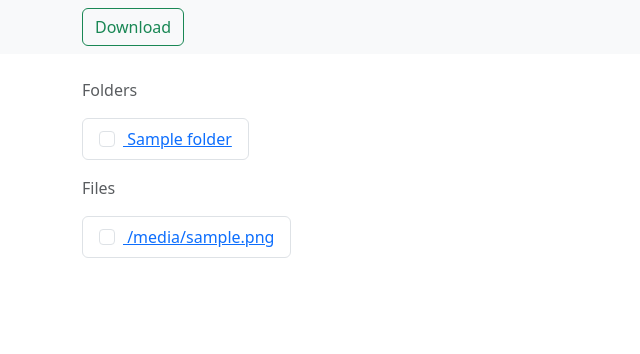
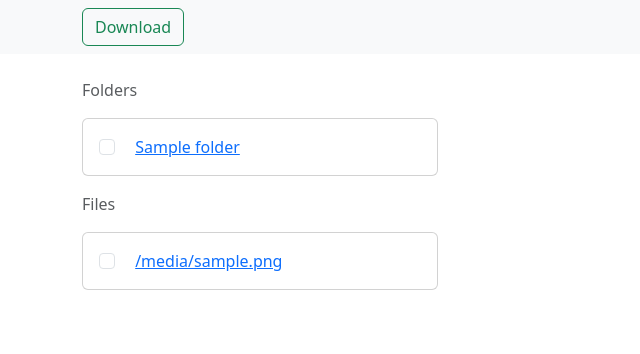
Before and after one commit to xaxm007/HimeServ, a Flask app: template onsite/templates/directory.html in a window 1280 px wide. Shown: the top 354 px of the page, without its empty margins (0-640 px from the left). Run offline with Flask 3, Linux system fonts and the light colour scheme; the template is opened without the code that fills it: most values are stand-ins (such as "Sample title", 1, 10 or a date in 2020).

Commit message:
Folder --update

```diff
--- a/onsite/templates/directory.html
+++ b/onsite/templates/directory.html
@@ -21,33 +21,65 @@
 
         <div class="container">
 
-            {% if folders != [] %}
+            {% if folders != {} %}
             <div class="mt-4">
-                <label class=" text-muted mb-3">Folders</label>
-                <ul class="list-group list-group-horizontal">
+                <label class="text-muted mb-3">Folders</label>
+
+                <div class="row row-cols-1 row-cols-sm-2 row-cols-md-3 g-4">
+                    {% for folder, folder_path in folders.items() %}
+                    <div class="col">
+                        <div class="card h-100">
+                            <div class="card-body">
+                                <input class="form-check-input me-2" type="checkbox" name="folders" value="{{ folder_path }}">
+                                <i class="bi bi-folder-fill text-warning"></i>
+                                <a href="{{ url_for('home_surf', path=folder_path) }}" class="ms-2">{{folder | safe}}</a>
+                            </div>
+                        </div>
+                    </div>
+                    {% endfor %}
+                </div>
+
+                <!--<ul class="list-group list-group-horizontal">
                 {% for folder, folder_path in folders.items() %}
                     <li class="list-group-item">
                         <a href="{{ url_for('home_surf', path=folder_path) }}">
-                            <input class="form-check-input me-2" type="checkbox" name="folders" value="{{ folder_path }}"> {{folder | safe}}
+                            <input class="form-check-input me-2" type="checkbox" name="folders" value="{{ folder_path }}">{{folder | safe}}
                         </a>
                     </li>
                 {% endfor %}
-                </ul>
+                </ul>-->
+
             </div>
             {% endif %}
 
-            {% if files != [] %}
+            {% if files != {} %}
             <div class="mt-3">
                 <label class="text-muted mb-3">Files</label>
-                <ul class="list-group list-group-horizontal">
+
+                <!--<ul class="list-group list-group-horizontal">
                 {% for file, file_path in files.items() %}
                     <li class="list-group-item">
                         <a href="{{ url_for('display_file', path=file_path.strip('/')) }}">
-                            <input class="form-check-input me-2" type="checkbox" name="files" value="{{ file_path }}"> {{file | safe}}
+                            <input class="form-check-input me-2" type="checkbox" name="files" value="{{ file_path }}">{{file | safe}}
                         </a>
                     </li>
                 {% endfor %}
-                </ul>
+                </ul>-->
+
+                <div class="row row-cols-1 row-cols-sm-2 row-cols-md-3 g-4">
+                    {% for file, file_path in files.items() %}
+                    <div class="col">
+                        <div class="card h-100">
+                            <div class="card-body">
+                                 <input class="form-check-input me-2" type="checkbox" name="files" value="{{ file_path }}">
+                                <i class="bi bi-folder-fill text-warning"></i>
+                                <a href="{{ url_for('display_file', path=file_path.strip('/')) }}" class="ms-2">{{file | safe}}</a>
+                            </div>
+                        </div>
+                    </div>
+                    {% endfor %}
+                </div>
+
             </div>
             {% endif %}
 
```
